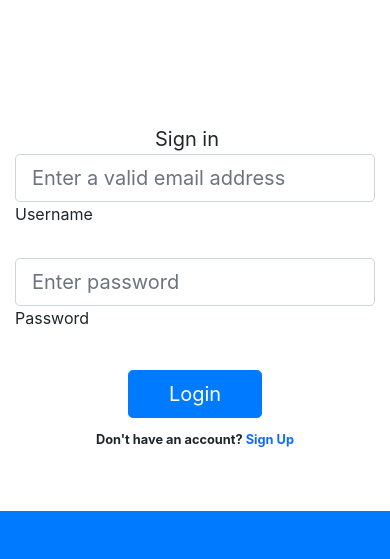
After one commit to sharuman/movie-portal, a Django app: template movies/templates/registration/login.html in a window 390 px wide. The commit adds this page. Shown: the part 1447-2006 px from the top of the page. Run offline with Django 3.2, Linux system fonts and the light colour scheme; the template is opened without the code that fills it, so the values that code supplies are empty; some libraries are stand-ins or nearby versions.

```diff
--- a/movies/templates/base.html
+++ b/movies/templates/base.html
@@ -10,10 +10,13 @@
 
     <!-- Bootstrap core CSS -->
     <link href="{% static 'css/bootstrap.min.css' %}" rel="stylesheet">
-    <!-- Fonawesome core CSS -->
+    <!-- Fontawesome core CSS -->
     <link href="{% static 'css/all.min.css' %}" rel="stylesheet">
     <!-- Custom styles for this template -->
     <link href="{% static 'css/custom.css' %}" rel="stylesheet">
+    <!-- Bootstrap CSS -->
+    <link rel="stylesheet" href="https://maxcdn.bootstrapcdn.com/bootstrap/4.0.0/css/bootstrap.min.css" integrity="sha384-Gn5384xqQ1aoWXA+058RXPxPg6fy4IWvTNh0E263XmFcJlSAwiGgFAW/dAiS6JXm" crossorigin="anonymous">
+
 </head>
 
 <body>
@@ -47,7 +50,7 @@
 
             <ul class="navbar-nav ms-auto ps-5">
                 <li>
-                    <a class="nav-link" href="#"><span class="fas fa-user"></span> Sign Up</a>
+                    <a class="nav-link" href="{% url 'signup' %}"><span class="fas fa-user"></span> Sign Up</a>
                 </li>
                 <li>
                     <a class="nav-link" href="#"><span class="fas fa-sign-in-alt"></span> Login</a>
@@ -58,7 +61,7 @@
 
     </nav>
 
-    {% block body %}
+    {% block content %}
 
 
     {% endblock %}
@@ -67,6 +70,9 @@
     <!-- Client-side image placeholder for movies with no poster -->
     <script src="{% static 'js/holder.min.js' %}"></script>
     <script src="{% static 'js/jquery-3.6.0.min.js' %}"></script>
+    <!-- Bootstrap JS -->
+    <script src="https://maxcdn.bootstrapcdn.com/bootstrap/4.0.0/js/bootstrap.min.js" integrity="sha384-JZR6Spejh4U02d8jOt6vLEHfe/JQGiRRSQQxSfFWpi1MquVdAyjUar5+76PVCmYl" crossorigin="anonymous"></script>
+
 </body>
 
 </html>
--- /dev/null
+++ b/movies/templates/registration/login.html
@@ -0,0 +1,117 @@
+{% extends "./../base.html" %}
+
+
+{% block content %}
+
+<style>
+    .divider:after,
+.divider:before {
+  content: "";
+  flex: 1;
+  height: 1px;
+  background: #eee;
+}
+.h-custom {
+  height: calc(100% - 73px);
+}
+@media (max-width: 450px) {
+  .h-custom {
+    height: 100%;
+  }
+}
+</style>
+<body>
+    <br /><br /><br /><br />
+    <section class="vh-100">
+        <div class="container-fluid h-custom">
+            <div class="row d-flex justify-content-center align-items-center">
+                <div class="col-md-9 col-lg-6 col-xl-5">
+                    <img src="https://image.freepik.com/free-vector/doodle-entertainment-cinematography-movie-film-video-cinema-icons_1284-52018.jpg"
+                        class="img-fluid" alt="Sample image">
+                </div>
+                <div class="col-sm-6">
+
+                        <!-- <div class="col-md-8 col-lg-6 col-xl-4 offset-xl-1"> -->
+
+                            <form method="post">
+                                <div>
+                                    <p class="lead fw-bold mb-2">Sign in</p>
+                                </div>
+
+                                {% csrf_token %}
+                                <div class=" form-outline mb-3">
+                                    <label class="form-label">Username</label>
+                                    <input type="text" class="form-control" name="username" placeholder="Username">
+
+                                </div>
+                                <div class="form-outline mb-3">
+                                    <label class="form-label">Password</label>
+                                    <input type="password" class="form-control" name="="password placeholder="Enter password">
+                                </div>
+
+                                <br/>
+                                <div>
+                                    <button class="btn btn-primary" style="padding-left: 3rem; padding-right: 3rem;"
+                                        type="submit">Login</button>
+                                    <p class="small fw-bold mt-2 pt-2">Don't have an account? <a href="#!"
+                                            class="link-primary">Sign up</a></p>
+
+                                </div>
+                            </form>
+                        </div>
+
+            </div>
+        </div>
+        <br />
+    </section>
+
+
+        <div class="fixed-bottom" style='border-bottom:40px solid rgb(0, 0, 0);'></div>
+
+</body>
+
+<section class="vh-100">
+    <div class="container-fluid h-custom">
+      <div class="row d-flex justify-content-center align-items-center h-100">
+        <div class="col-md-9 col-lg-6 col-xl-5">
+          <img src="https://image.freepik.com/free-vector/doodle-entertainment-cinematography-movie-film-video-cinema-icons_1284-52018.jpg" class="img-fluid"
+            alt="Sample image">
+        </div>
+        <div class="col-md-8 col-lg-6 col-xl-4 offset-xl-1">
+          <form>
+            <div class="d-flex flex-row align-items-center justify-content-center justify-content-lg-start">
+              <p class="lead fw-normal mb-0 me-3">Sign in</p>
+            </div>
+            {% csrf_token %}
+
+
+            <!-- Email input -->
+            <div class="form-outline mb-4">
+              <input type="email" id="form3Example3" class="form-control form-control-lg"
+                placeholder="Enter a valid email address" />
+              <label class="form-label" for="form3Example3">Username</label>
+            </div>
+
+            <!-- Password input -->
+            <div class="form-outline mb-3">
+              <input type="password" id="form3Example4" class="form-control form-control-lg"
+                placeholder="Enter password" />
+              <label class="form-label" for="form3Example4">Password</label>
+            </div>
+
+
+            <div class="text-center text-lg-start mt-4 pt-2">
+              <button type="button" class="btn btn-primary btn-lg"
+                style="padding-left: 2.5rem; padding-right: 2.5rem;">Login</button>
+              <p class="small fw-bold mt-2 pt-1 mb-0">Don't have an account? <a href="#!"
+                  class="link-primary">Sign Up</a></p>
+            </div>
+
+          </form>
+        </div>
+      </div>
+    </div>
+    <div class="d-flex flex-column flex-md-row text-center text-md-start justify-content-between py-4 px-4 px-xl-5 bg-primary"></div>
+  </section>
+
+{% endblock %}
```
Also changed, not shown: movies/forms.py (added, +38 -0 lines), movies/templates/signup.html (added, +76 -0 lines), movies/views.py (+33 -1 lines), movies/templates/home.html (added).
